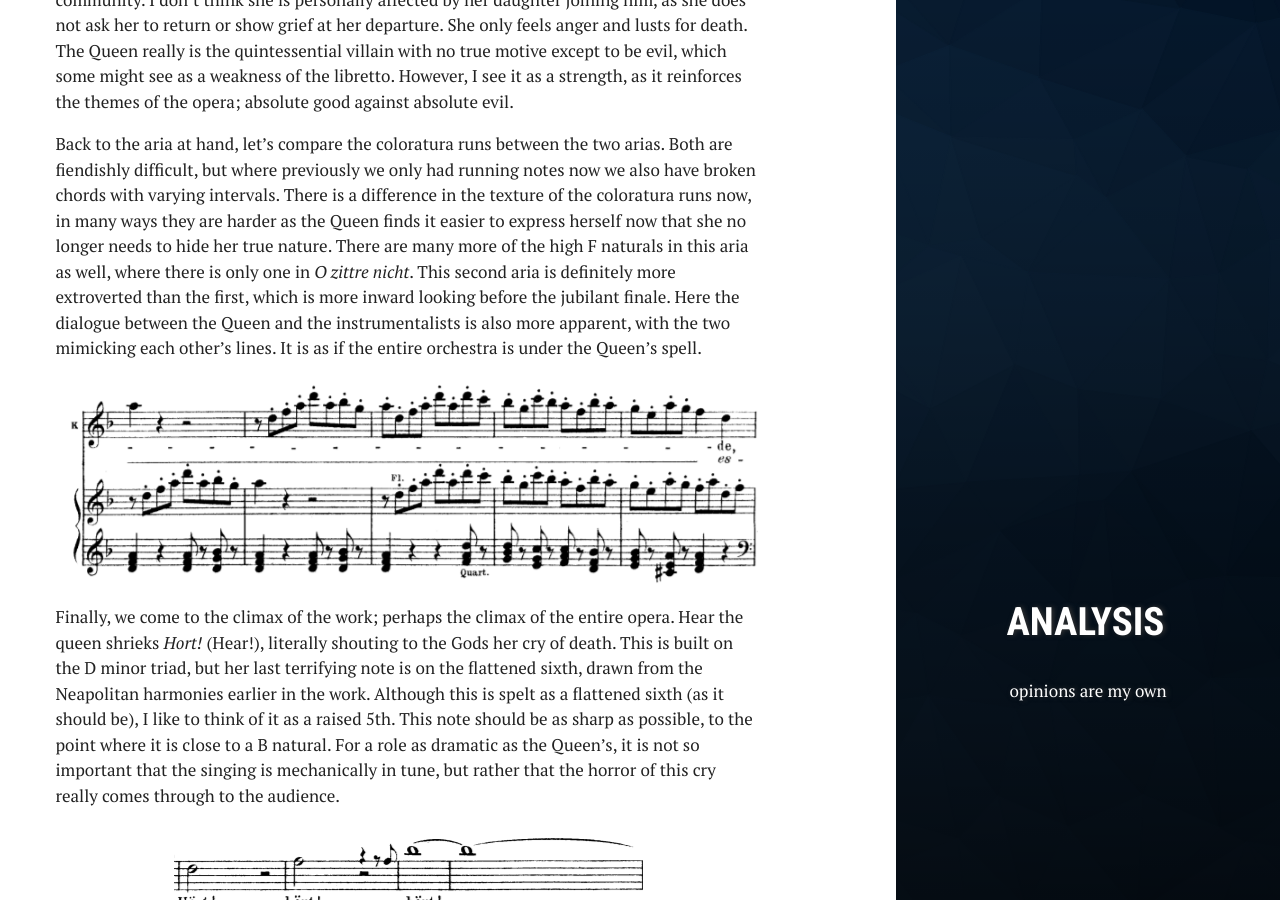
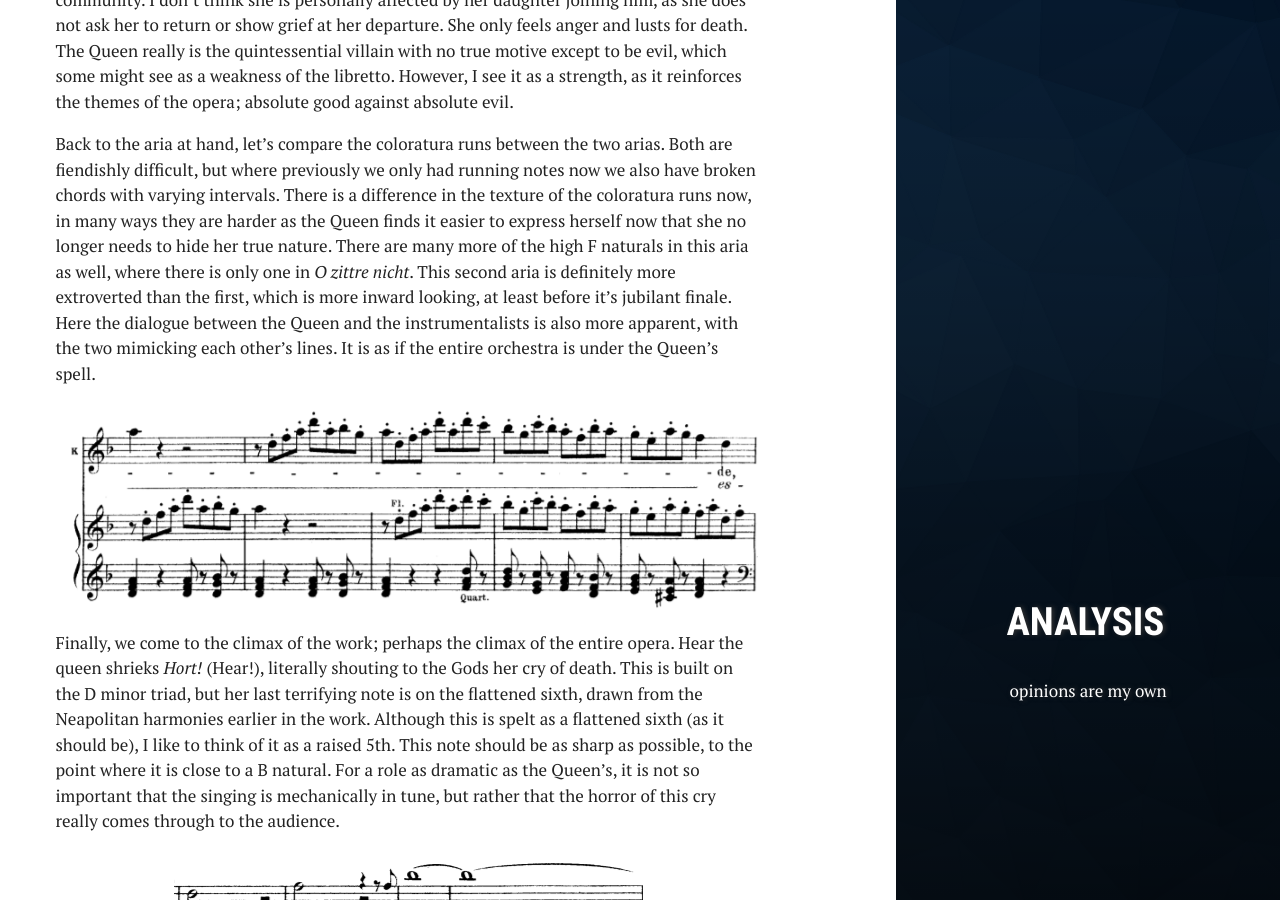
Before and after one commit to moke8198/moke8198.github.io, a Jekyll site: the page built from _posts/2017-08-12-The-Magic-Flute-Mozart's-Portrayal-of-Good-and-Evil.md, in a window 1280 px wide and 900 px high, scrolled down 10078 px. Built offline with Jekyll 4.4.1, drawn with Linux system fonts in a browser that asks for light colours.

Commit message:
Update 2017-08-12-The-Magic-Flute-Mozart's-Portrayal-of-Good-and-Evil.md

```diff
--- a/_posts/2017-08-12-The-Magic-Flute-Mozart's-Portrayal-of-Good-and-Evil.md
+++ b/_posts/2017-08-12-The-Magic-Flute-Mozart's-Portrayal-of-Good-and-Evil.md
@@ -105,7 +105,7 @@ This major tonality might seem out of place in a song about death and despair, b
 
 The moment she even has to speak the word “daughter”, a diminished chord appears from the previously major tonality. The Queen has no feelings for her daughter; Pamina is just a means to an end, the same way Tamino was. Her only goal is to kill Sarastro, and destroy his community. I don’t think she is personally affected by her daughter joining him, as she does not ask her to return or show grief at her departure. She only feels anger and lusts for death. The Queen really is the quintessential villain with no true motive except to be evil, which some might see as a weakness of the libretto. However, I see it as a strength, as it reinforces the themes of the opera; absolute good against absolute evil.
 
-Back to the aria at hand, let’s compare the coloratura runs between the two arias. Both are fiendishly difficult, but where previously we only had running notes now we also have broken chords with varying intervals. There is a difference in the texture of the coloratura runs now, in many ways they are harder as the Queen finds it easier to express herself now that she no longer needs to hide her true nature. There are many more of the high F naturals in this aria as well, where there is only one in <i>O zittre nicht</i>. This second aria is definitely more extroverted than the first, which is more inward looking before the jubilant finale. Here the dialogue between the Queen and the instrumentalists is also more apparent, with the two mimicking each other’s lines. It is as if the entire orchestra is under the Queen’s spell.
+Back to the aria at hand, let’s compare the coloratura runs between the two arias. Both are fiendishly difficult, but where previously we only had running notes now we also have broken chords with varying intervals. There is a difference in the texture of the coloratura runs now, in many ways they are harder as the Queen finds it easier to express herself now that she no longer needs to hide her true nature. There are many more of the high F naturals in this aria as well, where there is only one in <i>O zittre nicht</i>. This second aria is definitely more extroverted than the first, which is more inward looking, at least before it's jubilant finale. Here the dialogue between the Queen and the instrumentalists is also more apparent, with the two mimicking each other’s lines. It is as if the entire orchestra is under the Queen’s spell.
 <img src="https://moke8198.github.io/assets/images/mozart18.png" alt="">
 
 Finally, we come to the climax of the work; perhaps the climax of the entire opera. Hear the queen shrieks <i>Hort!</i> (Hear!), literally shouting to the Gods her cry of death. This is built on the D minor triad, but her last terrifying note is on the flattened sixth, drawn from the Neapolitan harmonies earlier in the work. Although this is spelt as a flattened sixth (as it should be), I like to think of it as a raised 5th. This note should be as sharp as possible, to the point where it is close to a B natural. For a role as dramatic as the Queen’s, it is not so important that the singing is mechanically in tune, but rather that the horror of this cry really comes through to the audience.
```
